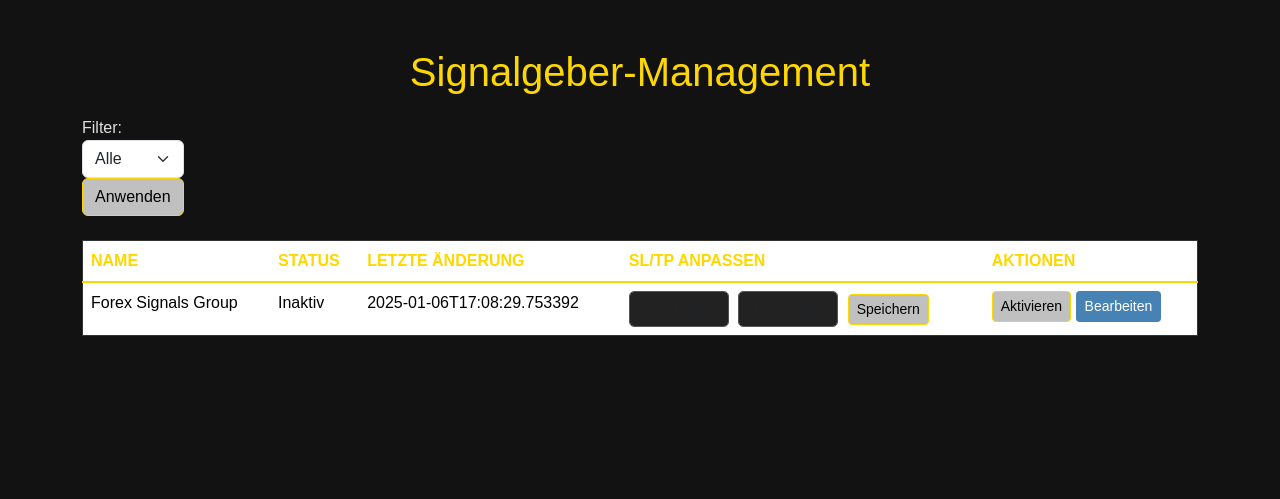
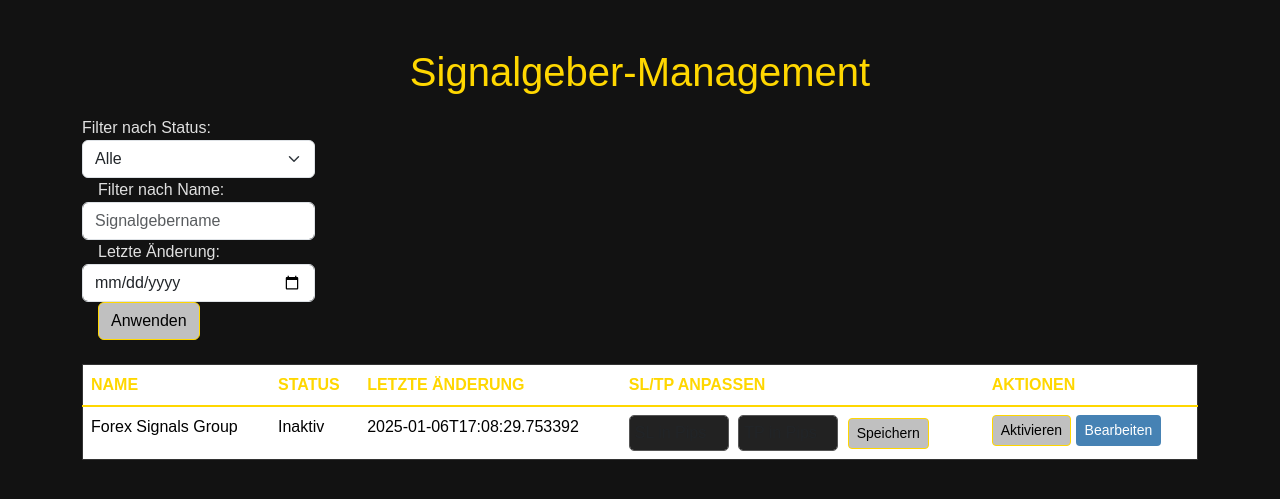
Before and after one commit to MartinBiallass/SignalBridge, a Flask app: page /filter in a window 1280 px wide. Shown: the top 499 px of the page. Run offline with Flask 3, Linux system fonts and the light colour scheme.

Commit message:
Filterfunktion für Signalgeber hinzugefügt

```diff
--- a/app.py
+++ b/app.py
@@ -70,3 +70,21 @@ def filter_signalgeber():
         filtered_signalgeber = signalgeber
 
     return render_template("dashboard.html", signalgeber=filtered_signalgeber)
+@app.route("/filter", methods=["GET"])
+def filter_signalgeber():
+    status = request.args.get("status", "")
+    name = request.args.get("name", "").lower()
+    last_change = request.args.get("last_change", "")
+
+    # Lade die Signalgeber-Daten
+    signalgeber = load_signalgeber()
+
+    # Filterlogik anwenden
+    filtered_signalgeber = {
+        id: details for id, details in signalgeber.items()
+        if (not status or ("Aktiv" if details["active"] else "Inaktiv") == status)
+        and (not name or name in details["name"].lower())
+        and (not last_change or details["timestamp"].startswith(last_change))
+    }
+
+    return render_template("dashboard.html", signalgeber=filtered_signalgeber)
--- a/templates/dashboard.html
+++ b/templates/dashboard.html
@@ -14,15 +14,23 @@
         <h1 class="text-center">Signalgeber-Management</h1>
         <div class="filter-options">
             <form method="GET" action="/filter" class="form-inline">
-                <label for="status-filter">Filter:</label>
+                <label for="status-filter">Filter nach Status:</label>
                 <select name="status" id="status-filter" class="form-select">
                     <option value="">Alle</option>
                     <option value="Aktiv">Aktiv</option>
                     <option value="Inaktiv">Inaktiv</option>
                 </select>
-                <button type="submit" class="btn btn-primary">Anwenden</button>
+
+                <label for="name-filter" class="ms-3">Filter nach Name:</label>
+                <input type="text" name="name" id="name-filter" class="form-control" placeholder="Signalgebername">
+
+                <label for="date-filter" class="ms-3">Letzte Änderung:</label>
+                <input type="date" name="last_change" id="date-filter" class="form-control">
+
+                <button type="submit" class="btn btn-primary ms-3">Anwenden</button>
             </form>
         </div>
+
 
         <table class="table table-hover mt-4">
             <thead>
```
